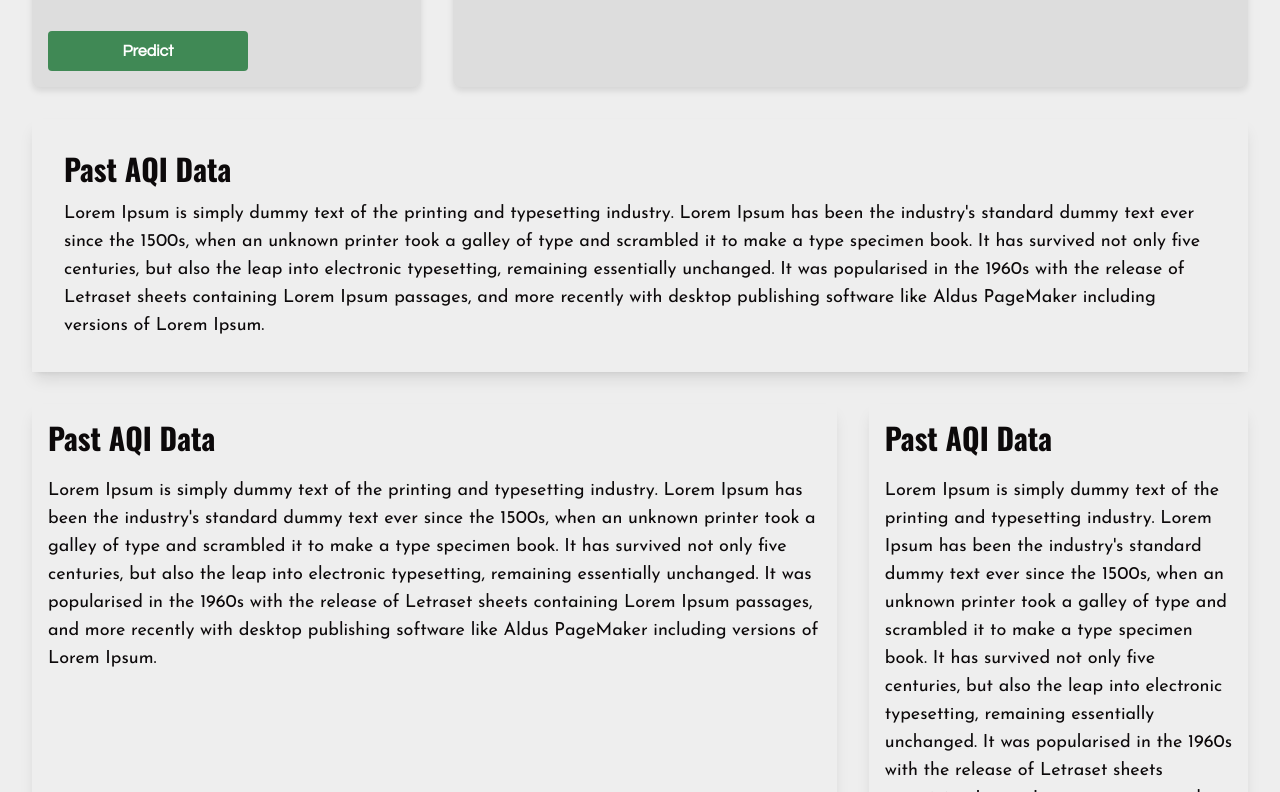
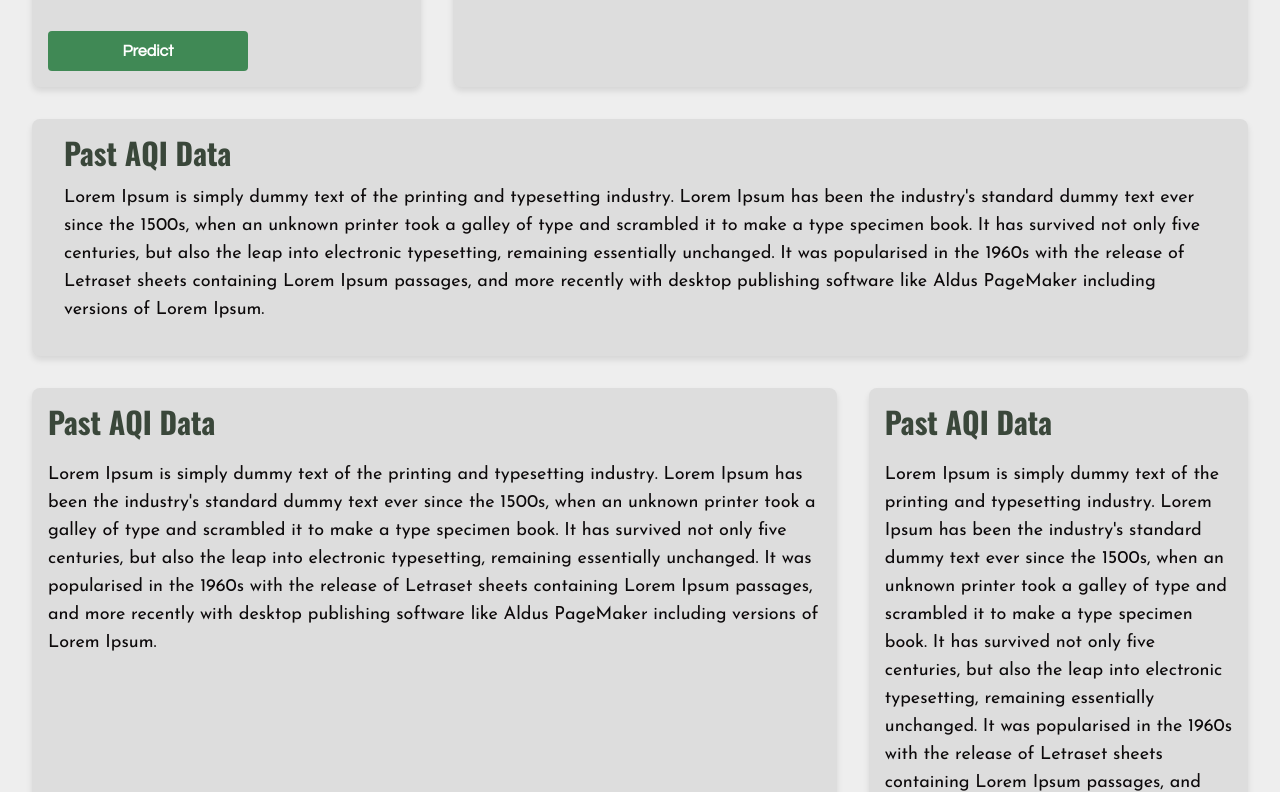
Before and after one commit to fromjyce/AeroSense-AI-Driven-Air-Quality-Prediction, a Next.js app in the folder frontend/: page / in a window 1280 px wide. Shown: the part 948-1740 px from the top of the page. Built offline with nearby package versions, Linux system fonts and the light colour scheme; a web font is replaced by a local one.

Commit message:
added globals

```diff
--- a/frontend/app/globals.css
+++ b/frontend/app/globals.css
@@ -164,3 +164,50 @@ nav a:last-child:hover {
 .predict-button:hover {
   background-color: rgba(101, 136, 100, 0.8);
 }
+
+.outer-container {
+  padding-left: 2rem; /* Adjust this value to your preferred gap size */
+  padding-right: 2rem; /* Adjust this value to your preferred gap size */
+}
+
+.past-aqi-section {
+  background-color: var(--second-white);
+  padding: 1rem 2rem 2rem;
+  box-shadow: 0 4px 6px rgba(0, 0, 0, 0.1);
+  border-radius: 0.5rem;
+  width: 100%;
+}
+
+.past-aqi-section h3 {
+  color: var(--dark-green)
+}
+
+.footer-section {
+  display: flex;
+  justify-content: space-between;
+  gap: 2rem;
+  padding: 2rem;
+}
+
+.first-card-footer, .second-card-footer {
+  background-color: var(--second-white);
+  padding: 1rem;
+  box-shadow: 0 4px 6px rgba(0, 0, 0, 0.1);
+  border-radius: 0.5rem;
+}
+
+.first-card-footer h3 {
+  color: var(--dark-green)
+}
+
+.second-card-footer h3 {
+  color: var(--dark-green)
+}
+
+.first-card-footer {
+  width: 68%;
+}
+
+.second-card-footer {
+  width: 32%;
+}
```
